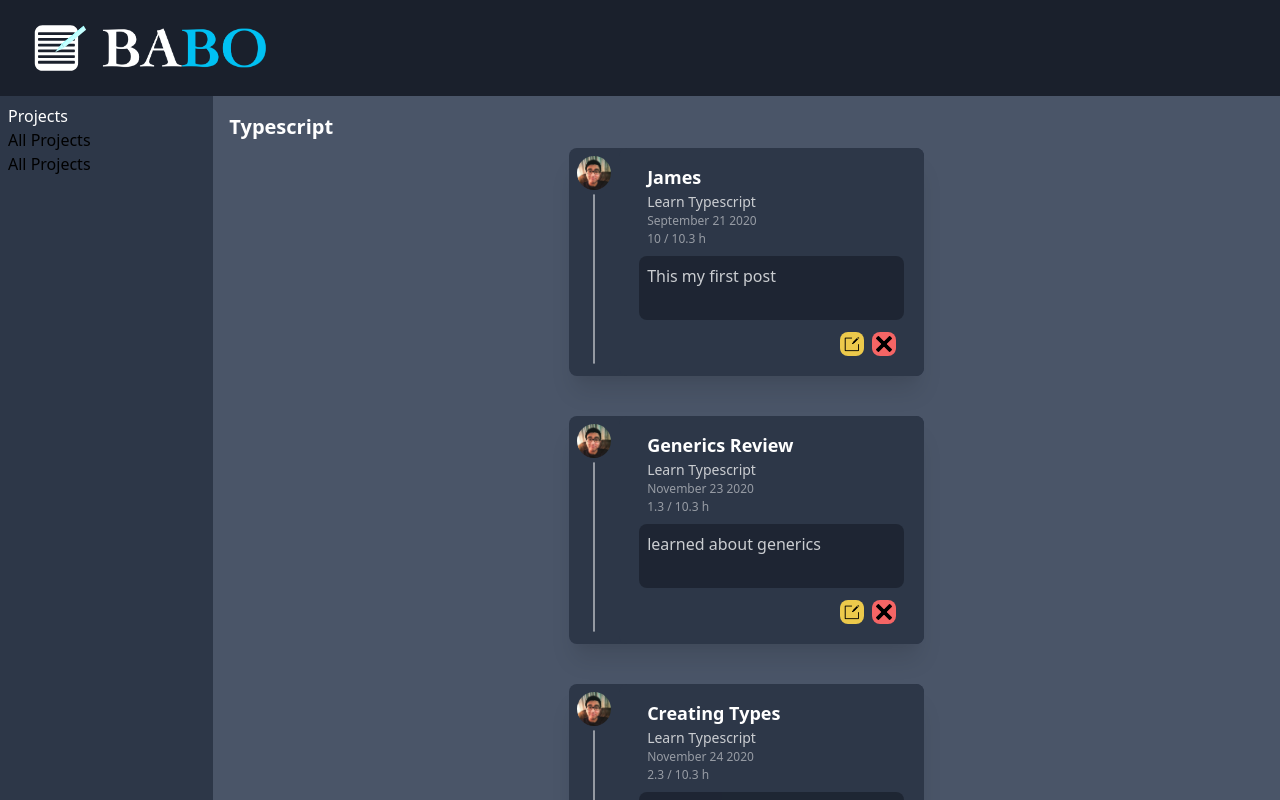
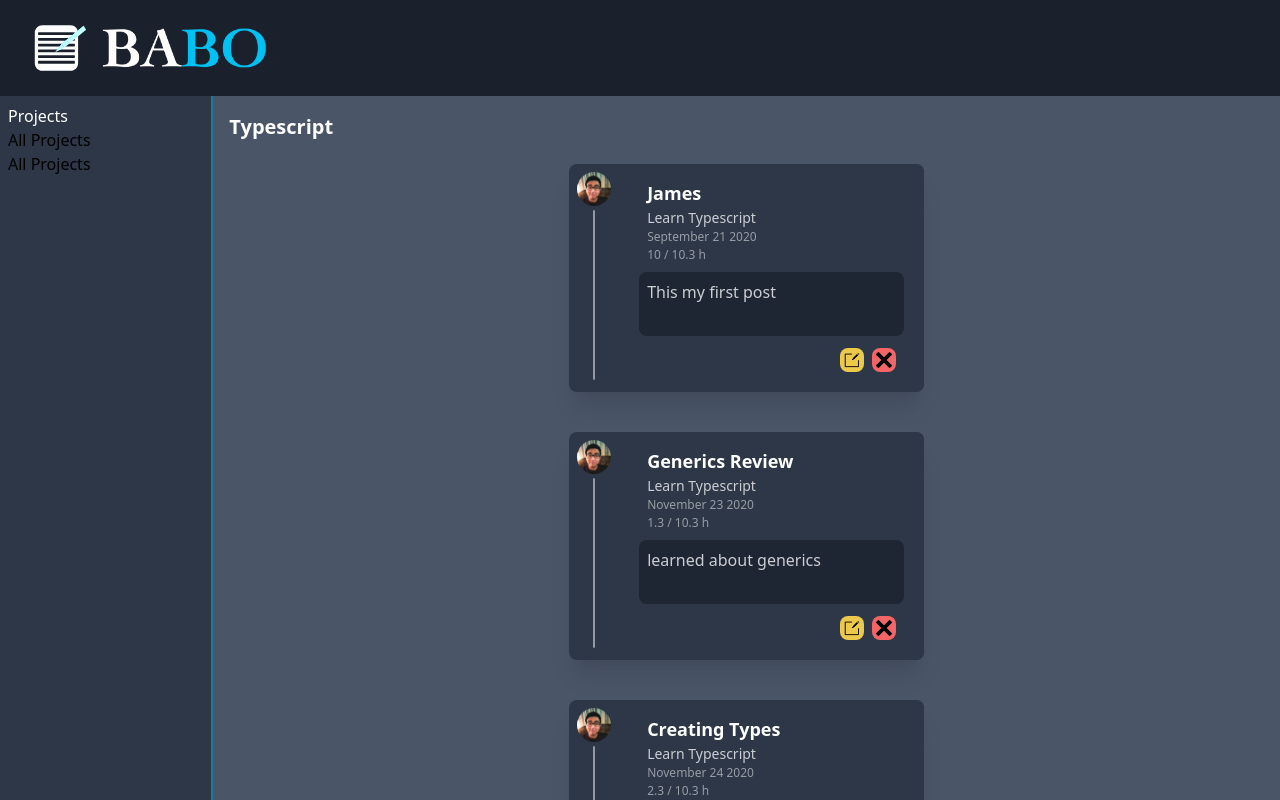
Before and after one commit to JamesTLopez/Babo, a React (Create React App) app: page /dashboard/projects in a window 1280 px wide. Built offline with nearby package versions, Linux system fonts and the light colour scheme.

Commit message:
login fix

```diff
--- a/src/assets/App.css
+++ b/src/assets/App.css
@@ -87,6 +87,30 @@ body,
 .formcard {
   min-width: 340px;
   top: -40px;
+  -webkit-animation: fadeInLogin 0.5s;
+          animation: fadeInLogin 0.5s;
+}
+
+@-webkit-keyframes fadeInLogin {
+  from {
+    top: -70px;
+    opacity: 0;
+  }
+  to {
+    top: -40px;
+    opacity: 1;
+  }
+}
+
+@keyframes fadeInLogin {
+  from {
+    top: -70px;
+    opacity: 0;
+  }
+  to {
+    top: -40px;
+    opacity: 1;
+  }
 }
 
 .hx-80 {
@@ -116,6 +140,12 @@ body,
   min-height: 20rem;
 }
 
+.tab {
+  border-right: #00c2f381 2px solid;
+  -webkit-animation: fadeIn 0.5s;
+          animation: fadeIn 0.5s;
+}
+
 @-webkit-keyframes fadeIn {
   from {
     opacity: 0;
--- a/src/assets/App.scss
+++ b/src/assets/App.scss
@@ -69,8 +69,22 @@ body,
 }
 
 .formcard {
+
   min-width: 340px;
   top: -40px;
+  animation: fadeInLogin 0.5s;
+
+  @keyframes fadeInLogin {
+    from {
+      top:-70px;
+      opacity: 0;
+    }
+    to {
+      top:-40px;
+      opacity: 1;
+    }
+  }
+
 }
 
 .hx-80 {
@@ -98,7 +112,10 @@ body,
   min-height: 20rem;
 }
 
-
+.tab{
+border-right: #00c2f381 2px solid;
+animation:fadeIn 0.5s;
+}
 
 
 
--- a/src/components/auth/Login.tsx
+++ b/src/components/auth/Login.tsx
@@ -12,9 +12,9 @@ function Login() {
   return (
     <div className="h-screen w-full flex items-center">
       <div className="container relative mx-auto h-full flex  justify-center items-center">
-        <div className="formcard relative flex flex-col justify-around bg-gray-900 sm:w-1/4  shadow-xl p-6 rounded-lg">
+        <div className="formcard relative flex flex-col justify-around bg-gray-900 sm:w-1/4 lg:w-1/2 shadow-xl p-6 rounded-lg">
           <div className="Logo flex justify-center">
-            <img src={Babo} className="" alt="Babo"/>
+            <img src={Babo} className="git" alt="Babo"/>
           </div>
           <Formik
             initialValues={initialValues}
--- a/src/components/layouts/Tabs.tsx
+++ b/src/components/layouts/Tabs.tsx
@@ -3,7 +3,7 @@ import { Link } from "react-router-dom";
 function Tabs() {
   return (
 
-    <div className="sm:w-1/6 sm:fixed relative w-full sm:h-full bg-gray-800">
+    <div className="tab sm:w-1/6 sm:fixed relative w-full sm:h-full bg-gray-800">
       <div className="flex flex-col sm:items-start items-center p-2">
         <div className="flex flex-col">
           <h1 className="text-white">Projects</h1>
--- a/src/components/posts/Posts.tsx
+++ b/src/components/posts/Posts.tsx
@@ -4,7 +4,7 @@ import Post from "./Post";
 function Posts() {
   return (
     <div className="flex flex-col">
-      <div className="sm:flex hidden h-8">
+      <div className="sm:flex hidden h-12">
         <div className="fixed p-4">
           <h1 className="text-xl font-semibold text-white">Typescript</h1>
         </div>
```
Also changed, not shown: 1 other file (tests, documents, lock files or other folders).
